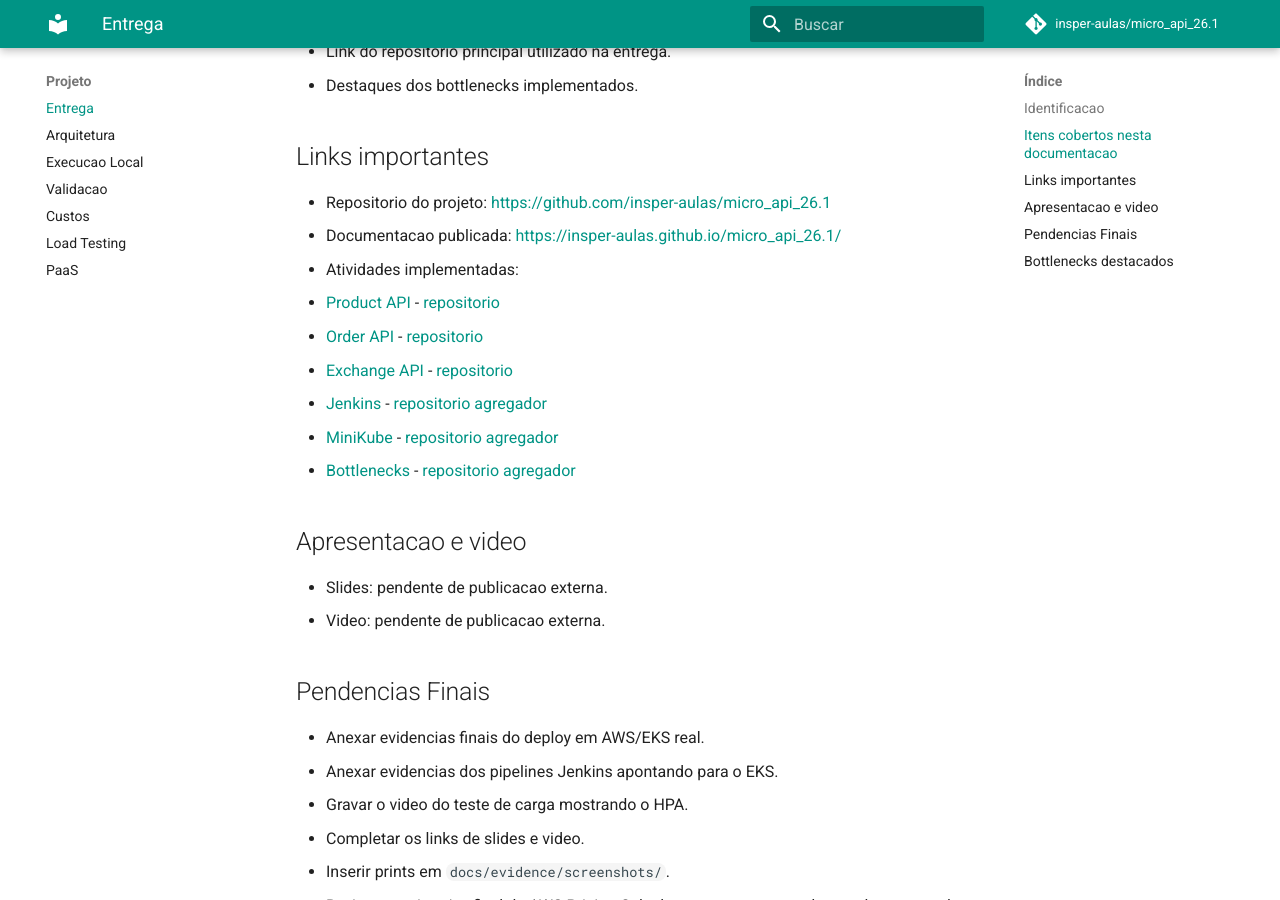
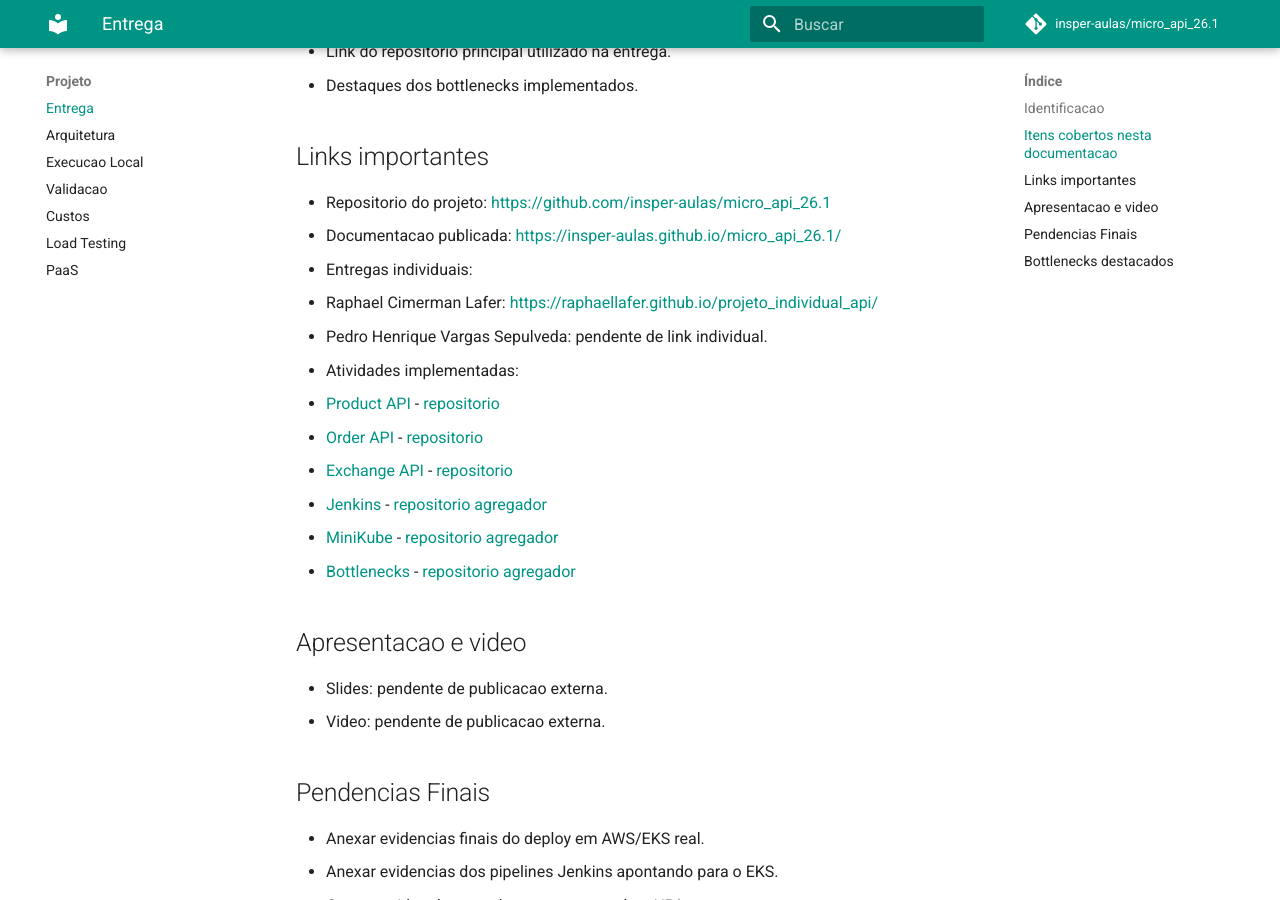
Before and after one commit to insper-aulas/micro_api_26.1, an MkDocs documentation site: the page built from docs/entrega.md, in a window 1280 px wide and 900 px high, scrolled down 591 px. Built offline with MkDocs 1.6.1 and Material for MkDocs 9.7.7, drawn with Linux system fonts in a browser that asks for light colours; comment, search, counter and statistics services are not loaded.

Commit message:
docs: add individual documentation links

```diff
--- a/docs/entrega.md
+++ b/docs/entrega.md
@@ -20,6 +20,9 @@
 
 - Repositorio do projeto: <https://github.com/insper-aulas/micro_api_26.1>
 - Documentacao publicada: <https://insper-aulas.github.io/micro_api_26.1/>
+- Entregas individuais:
+  - Raphael Cimerman Lafer: <https://raphaellafer.github.io/projeto_individual_api/>
+  - Pedro Henrique Vargas Sepulveda: pendente de link individual.
 - Atividades implementadas:
   - [Product API](exercicios/product-api.md) - [repositorio](https://github.com/insper-aulas/product-service)
   - [Order API](exercicios/order-api.md) - [repositorio](https://github.com/insper-aulas/order-service)
```
